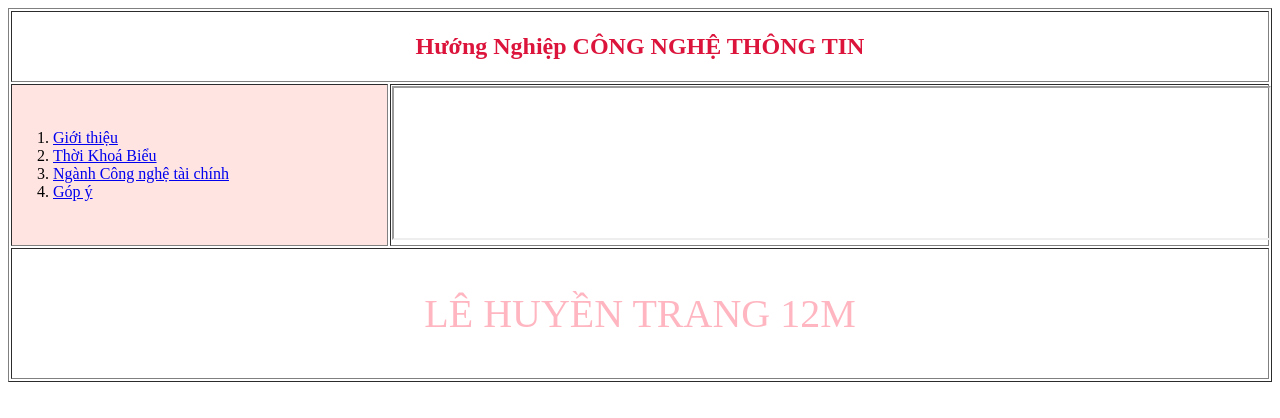
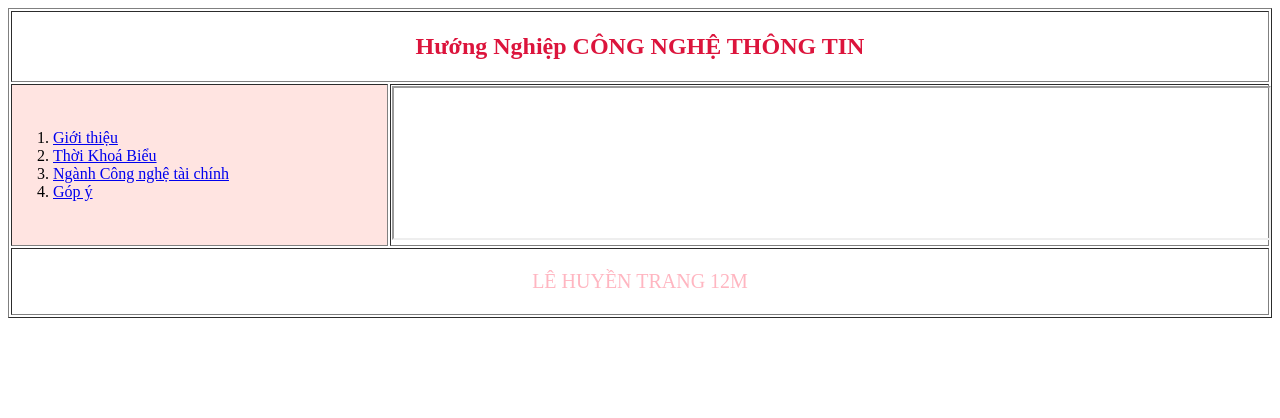
Before and after one commit to Le-Huyen-Trang/Huyen-Trang, a plain HTML site: page home.html in a window 1280 px wide. Drawn offline with Linux system fonts and the light colour scheme.

Commit message:
Update style.css

```diff
--- a/style.css
+++ b/style.css
@@ -1,3 +1,3 @@
 h1{color: MediumOrchid; font-family: "Times New Roman";}
 html{ font-family: "Times New Roman"}
-p{color: LightPink; font-size: 40px;}
+p{color: LightPink; font-size: 20px;}
```
